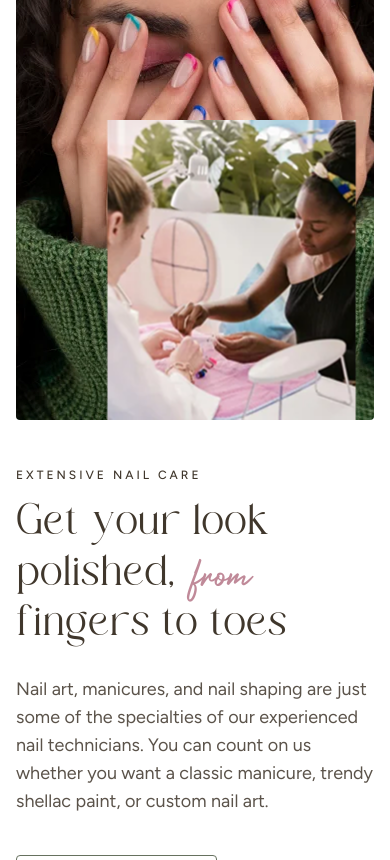
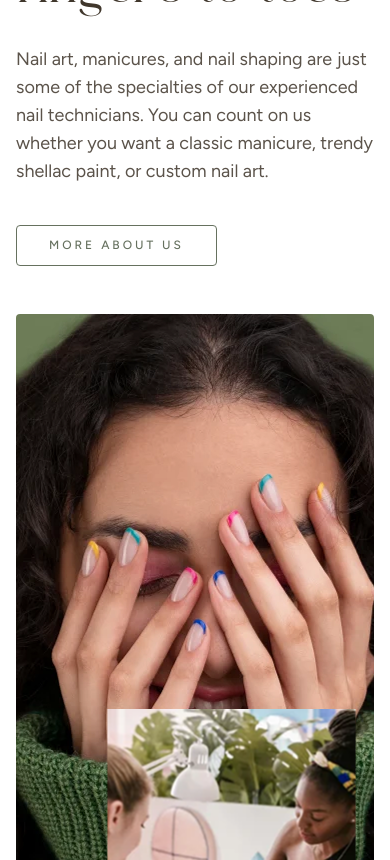
Before and after one commit to talhawebguru/la-diva-nails, a Next.js app: page / in a window 390 px wide. Shown: the part 1140-2000 px from the top of the page. Built offline with nearby package versions, Linux system fonts and the light colour scheme.

Commit message:
about width and order set

```diff
--- a/app/components/home/AboutUs.jsx
+++ b/app/components/home/AboutUs.jsx
@@ -1,25 +1,45 @@
+"use client";
+
 import React from "react";
 import Container from "../common/Container";
 import Image from "next/image";
+import { motion } from "motion/react";
 
 const AboutUs = () => {
   return (
-    <section className="py-24 bg-white">
+    <section className="py-24 bg-white overflow-hidden">
       <Container>
-        <div className="flex flex-col lg:flex-row items-center gap-12 lg:gap-28">
+        <div className="flex flex-col lg:flex-row lg:items-center gap-12 lg:gap-28">
           {/* Images */}
-          <div className="flex-1 relative w-full flex justify-center items-center">
-            <div className="rounded overflow-hidden">
+          <motion.div
+            className="order-2 lg:order-1 lg:flex-1  xl:flex-1 relative w-full flex justify-center items-center"
+            initial={{ opacity: 0, y: 50 }}
+            whileInView={{ opacity: 1, y: 0 }}
+            transition={{ duration: 0.8, ease: "easeOut" }}
+            viewport={{ once: true }}
+          >
+            <motion.div
+              className="rounded overflow-hidden"
+              initial={{ x: -30 }}
+              whileInView={{ x: 0 }}
+              transition={{ duration: 0.8, ease: "easeOut" }}
+              viewport={{ once: true }}
+            >
               <Image
                 src="/images/aboutus1.png"
                 alt="Nail care"
                 width={400}
                 height={500}
                 className="w-[455px] h-[620px] object-cover"
-                priority
               />
-            </div>
-            <div className="absolute bottom-0 right-20 translate-x-1/4 translate-y-1/4overflow-hidde">
+            </motion.div>
+            <motion.div
+              className="absolute bottom-0 right-20 translate-x-1/4 translate-y-1/4 overflow-hidden"
+              initial={{ x: 30 }}
+              whileInView={{ x: 0 }}
+              transition={{ duration: 0.8, ease: "easeOut" }}
+              viewport={{ once: true }}
+            >
               <Image
                 src="/images/aboutus2.png"
                 alt="Nail treatment"
@@ -27,28 +47,38 @@ const AboutUs = () => {
                 height={300}
                 className="w-[250px] h-[300px] object-cover"
               />
-            </div>
-          </div>
+            </motion.div>
+          </motion.div>
+
           {/* Text Content */}
-          <div className="flex-2 max-w-xl">
-            <div className="mb-4 text-[#40372c] selection:bg-[rgb(192,138,153)] selection:text-white text-xs font-medium font-figtree  uppercase leading-tight tracking-[3px]">
+          <motion.div
+            className="lg:flex-1 xl:flex-2 order-1 lg:order-2 max-w-xl"
+            initial={{ opacity: 0, y: 50 }}
+            whileInView={{ opacity: 1, y: 0 }}
+            transition={{ duration: 0.8, ease: "easeOut" }}
+            viewport={{ once: true }}
+          >
+            <div className="mb-4 text-[#40372c] selection:bg-[rgb(192,138,153)] selection:text-white text-xs font-medium font-figtree uppercase leading-tight tracking-[3px]">
               Extensive Nail Care
             </div>
-            <h2 className="mb-6 selection:bg-[rgb(192,138,153)] selection:text-white font-mogan font-normal text-[#40372c] text-[44px] sm:text-[55px] md:text-[72px] leading-[1.15]">
-              Get your look<br />
-              polished,<span className="text-[rgb(192,138,153)] ml-4 font-betterlett">from</span>
-              <br />
+            <h2 className="mb-6 lg:w-[500px] selection:bg-[rgb(192,138,153)] selection:text-white font-mogan font-normal text-[#40372c] text-[55px] md:text-[72px] leading-[1.15]">
+              Get your look
+              polished,<span className="text-[rgb(192,138,153)] inline-block mx-4 font-betterlett">from</span>
               fingers to toes
             </h2>
-            <p className="mb-10 text-[#5b534a] text-lg font-normal font-figtree  leading-7">
+            <p className="mb-10 selection:bg-[rgb(192,138,153)] selection:text-white text-[#5b534a] text-lg font-normal font-figtree leading-7">
               Nail art, manicures, and nail shaping are just some of the specialties
               of our experienced nail technicians. You can count on us whether you
               want a classic manicure, trendy shellac paint, or custom nail art.
             </p>
-            <button className="px-8 py-3 border border-[#66715f] rounded bg-white text-[#66715f] text-xs font-medium font-figtree  uppercase leading-tight tracking-[3px] hover:bg-[#f8f3ee] transition">
+            <motion.button
+              className="px-8 py-3 border border-[#66715f] rounded bg-white text-[#66715f] text-xs font-medium font-figtree uppercase leading-tight tracking-[3px] hover:bg-[#f8f3ee] transition"
+              whileHover={{ backgroundColor: "rgb(102,113,95)", color: "white" }}
+              transition={{ duration: 0.3, ease: "easeOut" }}
+            >
               More About Us
-            </button>
-          </div>
+            </motion.button>
+          </motion.div>
         </div>
       </Container>
     </section>
```
